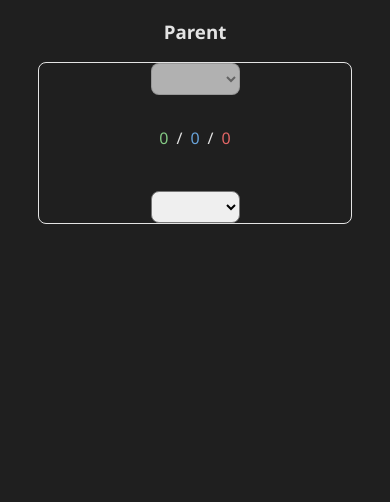
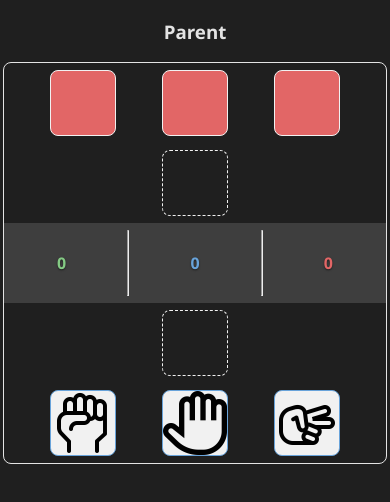
Before and after one commit to Fhurai/_exercices, a plain HTML site: page RockPaperScissors/index.html in a window 390 px wide. Drawn offline with Linux system fonts and the light colour scheme.

Commit message:
Add images for Rock, Paper, and Scissors; enhance game styles and layout

```diff
--- a/RockPaperScissors/script.js
+++ b/RockPaperScissors/script.js
@@ -1,67 +1,10 @@
 var scoreboard = [0, 0, 0];
+const values = ["rock", "paper", "scissors"];
+const timer = 2000;
 
 document.addEventListener("DOMContentLoaded", function () {
     initBoard();
-    play();
 });
-
-function initBoard() {
-    const board = document.createElement("div");
-    board.classList = "board";
-
-    board.innerHTML +=
-        '<div class="row">' +
-        genSelectString("computerPoss", "", true) +
-        "</div>";
-    board.innerHTML += '<div class="row choice" id="computerChoice"></div>';
-    board.innerHTML += `<div class="row"><span id="win">${scoreboard[0]}</span>/<span id="draw">${scoreboard[1]}</span>/<span id="loss">${scoreboard[2]}</span></div>`;
-    board.innerHTML += '<div class="row choice" id="playerChoice"></div>';
-    board.innerHTML +=
-        '<div class="row">' +
-        genSelectString("playerPoss", "", false) +
-        "</div>";
-
-    document.body.appendChild(board);
-}
-
-function genSelectString(id, ownClass, isDisabled) {
-    return (
-        `<select id="${id}" class="${ownClass}" ${
-            isDisabled ? "disabled" : ""
-        }>` +
-        `<option></option>` +
-        `<option value="rock">Rock</option>` +
-        `<option value="paper">Paper</option>` +
-        `<option value="scissors">Scissors</option>` +
-        `</select>`
-    );
-}
-
-function play() {
-    document
-        .querySelector("#playerPoss")
-        .addEventListener("change", function () {
-            let player = document.querySelector("#playerPoss").value;
-            if (player !== "") {
-                let rand = parseInt(Math.random() * 3 + 1);
-                let select = document.querySelector("#computerPoss");
-                select.selectedIndex = rand;
-
-                let computer = select.value;
-
-                if (compare(player, computer) === 1) {
-                    scoreboard[0]++;
-                } else if (compare(player, computer) === 0) {
-                    scoreboard[1]++;
-                } else if (compare(player, computer) === -1) {
-                    scoreboard[2]++;
-                }
-                reloadScoreboard();
-            } else {
-                console.error("no choice for player!");
-            }
-        });
-}
 
 function compare(player, computer) {
     if (player === computer) return 0;
@@ -80,3 +23,151 @@ function reloadScoreboard() {
     document.querySelector("#draw").innerHTML = scoreboard[1];
     document.querySelector("#loss").innerHTML = scoreboard[2];
 }
+
+function initBoard() {
+    const board = document.createElement("div");
+    board.classList = "board";
+    for (let i = 0; i < 5; i++) {
+        const row = document.createElement("div");
+        row.classList = "row";
+
+        const cards = document.createElement("div");
+        cards.classList = "cards";
+        row.appendChild(cards);
+
+        switch (i) {
+            case 0:
+                values.forEach((value) => {
+                    cards.appendChild(createCard(value, "back"));
+                });
+                break;
+            case 1:
+                cards.appendChild(createCard("", "empty"));
+                break;
+            case 2:
+                createScoreBoard(cards);
+                break;
+            case 3:
+                cards.appendChild(createCard("", "empty"));
+                break;
+            case 4:
+                values.forEach((value) => {
+                    cards.appendChild(createCard(value, "front"));
+                });
+                break;
+            default:
+                break;
+        }
+
+        board.appendChild(row);
+    }
+    document.body.appendChild(board);
+}
+
+function createCard(value, type) {
+    const card = document.createElement("div");
+    card.classList = `card ${type}`;
+    card.setAttribute("value", value);
+
+    switch (type) {
+        case "front":
+            card.setAttribute("draggable", true);
+            card.addEventListener("dragstart", dragStartHandler);
+            break;
+        case "empty":
+            card.addEventListener("drop", dropHandler);
+            card.addEventListener("dragover", dragOverHandler);
+            break;
+        default:
+            break;
+    }
+    return card;
+}
+
+function dragStartHandler(event) {
+    event.dataTransfer.setData("text", event.target.getAttribute("value"));
+}
+
+function dragOverHandler(event) {
+    event.preventDefault();
+}
+
+function dropHandler(event) {
+    event.preventDefault();
+    const card = document.querySelector(
+        `.board .row:nth-child(5) .card[value="${event.dataTransfer.getData(
+            "text"
+        )}"]`
+    );
+    const parent = card.parentElement;
+    event.target.appendChild(card);
+    play(card.getAttribute("value"));
+
+    setTimeout(function () {
+        parent.appendChild(card);
+    }, timer);
+}
+
+function createScoreBoard(root) {
+    const win = document.createElement("div");
+    win.id = "win";
+    win.innerHTML = scoreboard[0];
+    root.appendChild(win);
+    root.appendChild(document.createElement("hr"));
+    const draw = document.createElement("div");
+    draw.id = "draw";
+    draw.innerHTML = scoreboard[1];
+    root.appendChild(draw);
+    root.appendChild(document.createElement("hr"));
+    const loss = document.createElement("div");
+    loss.id = "loss";
+    loss.innerHTML = scoreboard[2];
+    root.appendChild(loss);
+}
+
+function play(player) {
+    let rand = parseInt(Math.random() * 3);
+    const computerCards = Array.from(
+        document.querySelectorAll(".board .row:first-child .card")
+    );
+    let computer = computerCards[rand].getAttribute("value");
+    showComputerCard(computer);
+
+    if (compare(player, computer) === 1) {
+        scoreboard[0]++;
+    } else if (compare(player, computer) === 0) {
+        scoreboard[1]++;
+    } else if (compare(player, computer) === -1) {
+        scoreboard[2]++;
+    }
+    reloadScoreboard();
+}
+
+function showComputerCard(value) {
+    let computerCard = document.querySelector(
+        `.board .row:first-child .card[value='${value}']`
+    );
+    computerCard.classList.remove("back");
+    computerCard.classList.add("front");
+    let parent = computerCard.parentElement;
+    let dropzone = document.querySelector(".board .row:nth-child(2) .card");
+    dropzone.appendChild(computerCard);
+
+    setTimeout(function () {
+        computerCard.classList.add("back");
+        computerCard.classList.remove("front");
+        parent.appendChild(computerCard);
+    }, timer);
+}
+
+function compare(player, computer) {
+    if (player === computer) return 0;
+
+    const beats = {
+        rock: "scissors",
+        paper: "rock",
+        scissors: "paper",
+    };
+
+    return beats[player] === computer ? 1 : -1;
+}
--- a/RockPaperScissors/style.css
+++ b/RockPaperScissors/style.css
@@ -1,13 +1,23 @@
+/**
+ * Rock Paper Scissors Game Stylesheet
+ *
+ * This file defines the visual appearance of the Rock Paper Scissors game board,
+ * cards, scoreboard, and layout. It uses CSS variables for color theming and
+ * flexbox for layout. Card states (front, back, empty) are visually distinct.
+ */
+
+/* Color palette using CSS variables for easy theming */
 :root {
-    --color-black: #1f1f1f;
-    --color-white: #f1f1f1;
-    --color-darkgrey: #3e3e3e;
-    --color-lightgrey: #e3e3e3;
-    --color-red: #e26666;
-    --color-blue: #68a3da;
-    --color-green: #84ca84;
+    --color-black: #1f1f1f; /* Main background */
+    --color-white: #f1f1f1; /* Card front, text */
+    --color-darkgrey: #3e3e3e; /* Board row background */
+    --color-lightgrey: #e3e3e3; /* General text */
+    --color-red: #e26666; /* Loss, computer card back */
+    --color-blue: #68a3da; /* Draw, player card border */
+    --color-green: #84ca84; /* Win */
 }
 
+/* Base layout and typography */
 html,
 body {
     margin: 0;
@@ -28,13 +38,7 @@ a {
     text-decoration: none;
 }
 
-select{
-    padding: 0.5rem;
-    border-radius: 0.5rem;
-}
-
-/**
- */
+/* Main game board container */
 .board {
     border: 1px solid var(--color-lightgrey);
     width: 80%;
@@ -42,13 +46,74 @@ select{
     border-radius: 0.5rem;
 }
 
+/* Each row in the board */
 .board .row {
-    height: 2rem;
+    height: 8rem;
+    display: block;
+}
+
+/* Container for cards in each row, uses flexbox for layout */
+.board .row .cards {
     display: flex;
     flex-flow: row nowrap;
-    justify-content: center;
+    justify-content: space-evenly;
+    height: 8rem;
+    align-items: center;
 }
 
+/* Base card style */
+.board .row .cards .card {
+    width: 7rem;
+    height: 7rem;
+    border-radius: 0.5rem;
+}
+
+/* Computer's cards (back side, red) */
+.board .row .cards .card.back {
+    background-color: var(--color-red);
+    border: 1px double var(--color-white);
+}
+
+/* Player's cards (front side, white, draggable) */
+.board .row .cards .card.front {
+    background-color: var(--color-white);
+    border: 1px double var(--color-blue);
+    cursor: grab;
+    background-size: cover;
+    background-repeat: no-repeat;
+    background-position: center;
+}
+
+.board .row .cards .card.front[value="rock"] {
+    background-image: url("./img/rock.png");
+}
+
+.board .row .cards .card.front[value="paper"] {
+    background-image: url("./img/paper.png");
+}
+
+.board .row .cards .card.front[value="scissors"] {
+    background-image: url("./img/scissors.png");
+}
+
+/* Drop zones for cards (empty, dashed border) */
+.board .row .cards .card.empty {
+    background-color: var(--color-black);
+    border: 1px dashed var(--color-white);
+    width: 7.5rem;
+    height: 7.5rem;
+    display: flex;
+    justify-content: center;
+    align-items: center;
+    position: relative;
+}
+
+/* Highlight the scoreboard row */
+.board .row:nth-child(3) {
+    background-color: var(--color-darkgrey);
+}
+
+/* Scoreboard: win, draw, loss colors */
 #win {
     color: var(--color-green);
     padding: 0 0.5rem;
@@ -63,3 +128,70 @@ select{
     color: var(--color-red);
     padding: 0 0.5rem;
 }
+
+/* Scoreboard separators */
+.board .row .cards hr {
+    margin: 0.5rem;
+    height: 4rem;
+}
+
+/* Focus styles for accessibility */
+.board .row .cards .card:focus {
+    outline: 2px solid var(--color-blue);
+    outline-offset: 2px;
+    box-shadow: 0 0 0 4px rgba(104, 163, 218, 0.2);
+}
+
+/* Transition for card hover and active states */
+.board .row .cards .card {
+    transition: transform 0.15s, box-shadow 0.15s;
+}
+.board .row .cards .card.front:hover,
+.board .row .cards .card.front:active {
+    transform: scale(1.05);
+    box-shadow: 0 4px 16px rgba(104, 163, 218, 0.15);
+    z-index: 2;
+}
+
+/* Responsive design for mobile screens */
+@media (max-width: 600px) {
+    .board {
+        width: 98%;
+    }
+    .board .row {
+        height: 5rem;
+    }
+    .board .row .cards {
+        height: 5rem;
+    }
+    .board .row .cards .card,
+    .board .row .cards .card.empty {
+        width: 4rem;
+        height: 4rem;
+        font-size: 1.2rem;
+    }
+    .board .row .cards .card.front::before {
+        width: 4rem;
+        height: 4rem;
+        font-size: 1.2rem;
+    }
+}
+
+/* Utility classes */
+.mt-2 {
+    margin-top: 2rem;
+}
+.mb-2 {
+    margin-bottom: 2rem;
+}
+.text-center {
+    text-align: center;
+}
+
+/* Improved color contrast for scoreboard */
+#win,
+#draw,
+#loss {
+    font-weight: bold;
+    text-shadow: 0 1px 2px #0008;
+}
```
Also changed, not shown: RockPaperScissors/img/paper.png (added), RockPaperScissors/img/rock.png (added), RockPaperScissors/img/scissors.png (added).
